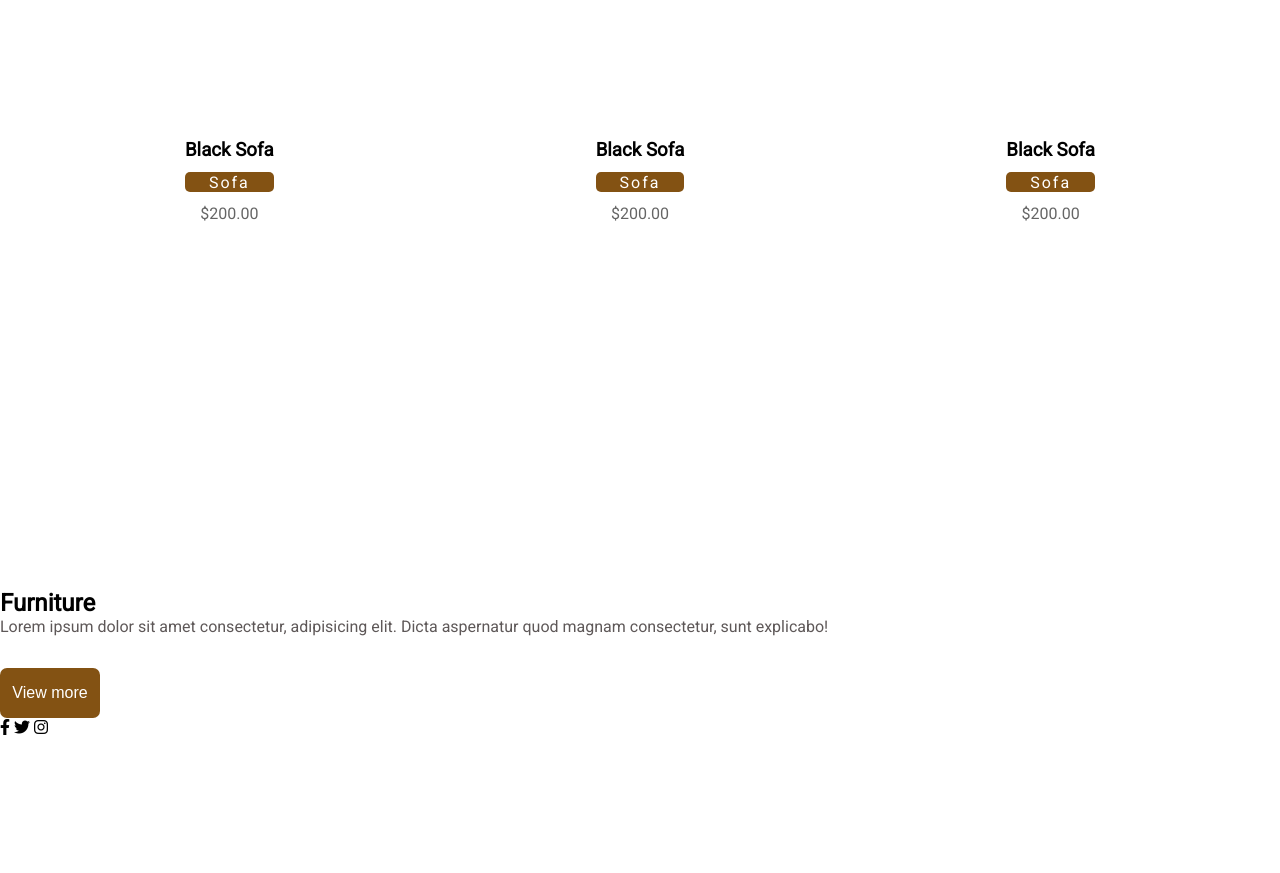
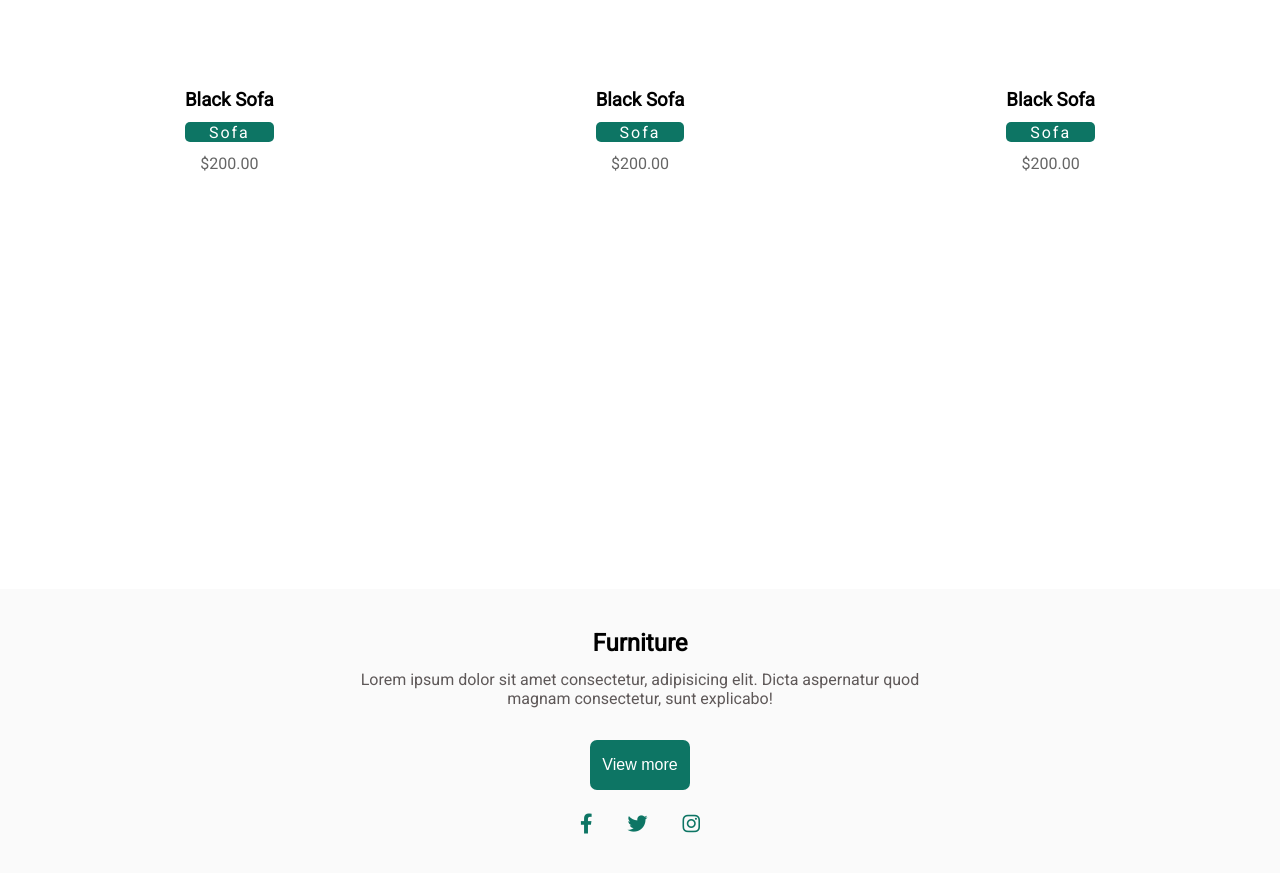
Before and after one commit to marijanagardovic/e-commerce-furniture, a plain HTML site: page index.html in a window 1280 px wide. Shown: the part 1171-2044 px from the top of the page. Before the commit the page ends 1908 px from the top, so only its background shows below. Drawn offline with Linux system fonts and the light colour scheme.

Commit message:
added style for footer content and social icons

```diff
--- a/style.css
+++ b/style.css
@@ -5,7 +5,8 @@
     --black: #000;
     --grayish-white: #fafafa;
     --gray: rgb(94, 88, 88);
-    --main-color: rgb(131, 82, 19);
+    --main-color: rgb(13, 117, 100);
+    --main-color-hover: rgb(65, 148, 134);
     --white:#fff;
 }
 
@@ -13,6 +14,7 @@
     margin: 0;
     padding: 0;
     box-sizing: border-box;
+    scroll-behavior: smooth;
 }
 
 body {
@@ -280,7 +282,7 @@ header {
 
 .product-image {
     padding: 0.5rem 0;
-    height: 350px;
+    height: 300px;
     overflow: hidden;
     position: relative;
 }
@@ -339,8 +341,42 @@ header {
     opacity: 0.6;
 }
 
+footer {
+    background-color: var(--grayish-white);
+    padding: 2.5rem;
+}
 
+.left-group {
+    display: flex;
+    flex-direction: column;
+    align-items: center;
+    justify-content: center;
+    text-align: center;
+    margin: auto;
+    max-width: 50%;
+}
 
+.left-group .text {
+    margin-top: 0.8rem;
+}
+
+.right-group {
+    display: flex;
+    justify-content: space-between;
+    align-items: center;
+    width: 10%;
+    margin: auto;
+    margin-top: 1.5rem;
+}
+
+.right-group .fab {
+    color: var(--main-color);
+    font-size: 20px;
+}
+
+.right-group .fab:hover {
+    color: var(--main-color-hover);
+}
 
 
 @media (min-width: 900px) {
```
